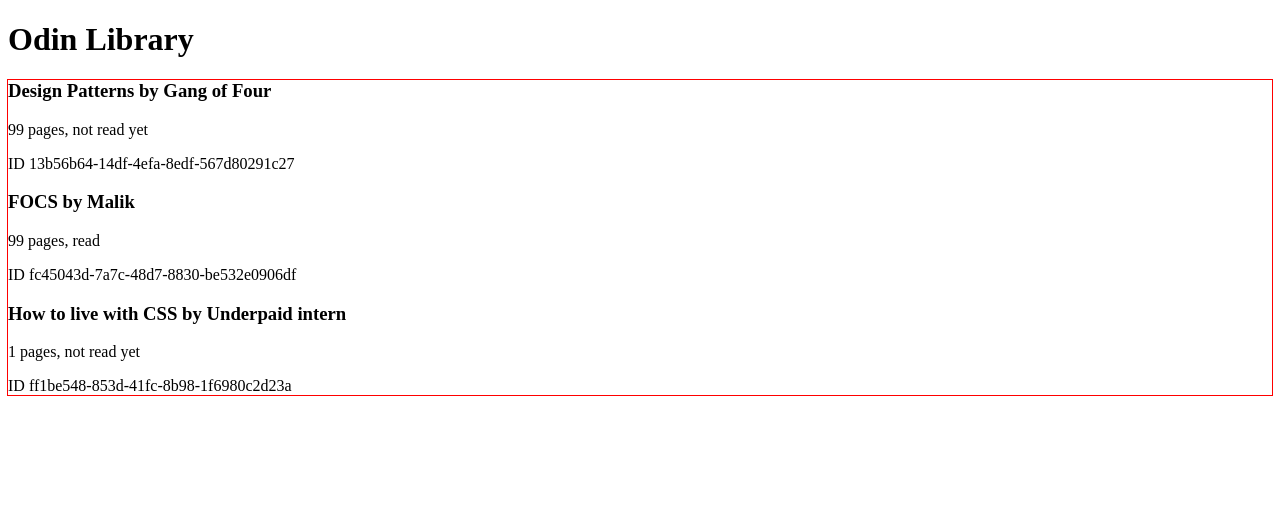
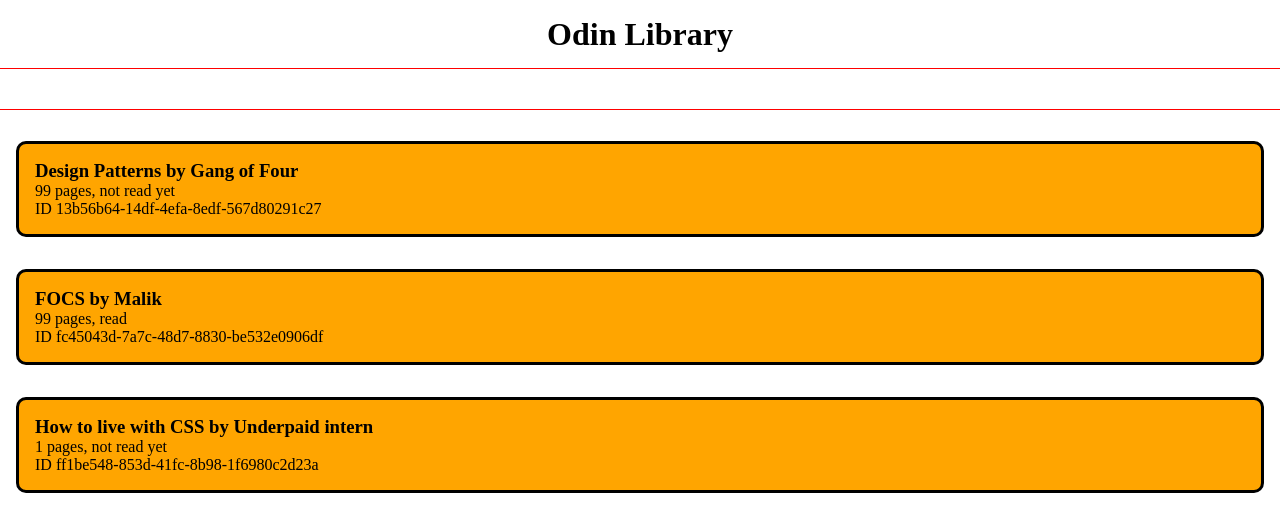
Before and after one commit to SabreBirdOne/odin-library, a plain HTML site: page index.html in a window 1280 px wide. Drawn offline with Linux system fonts and the light colour scheme.

Commit message:
Style the menu and book cards in styles.css

```diff
--- a/styles.css
+++ b/styles.css
@@ -1,3 +1,30 @@
-.books {
+* {
+    margin: 0;
+    padding: 0;
+}
+
+h1 {
+    text-align: center;
+    padding: 1rem;
+}
+
+.menu {
+    height: 5vh;
     outline: 1px solid red;
 }
+
+.books {
+    display: flex;
+    flex-direction: column;
+    margin-top: 1rem;
+}
+
+.book {
+    padding: 1rem;
+    margin: 1rem;
+
+    background-color: orange;
+    border: 3px solid black;
+    border-radius: 10px;
+
+}
```
